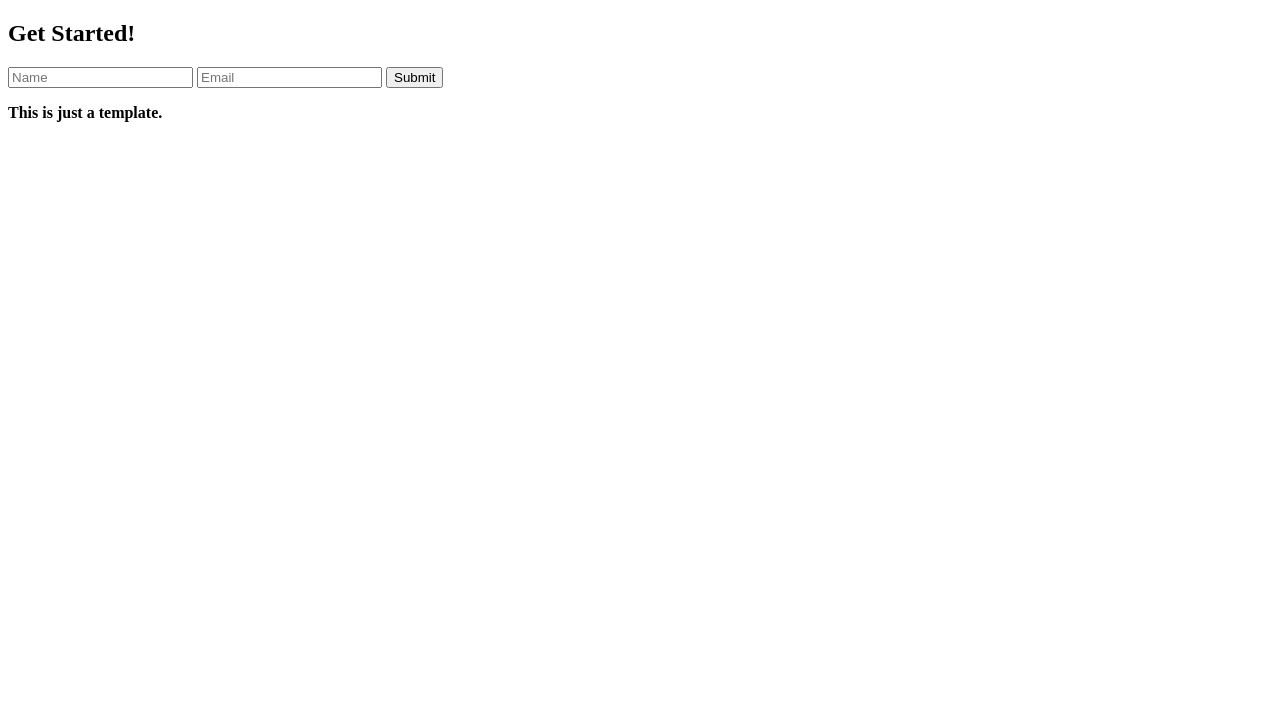
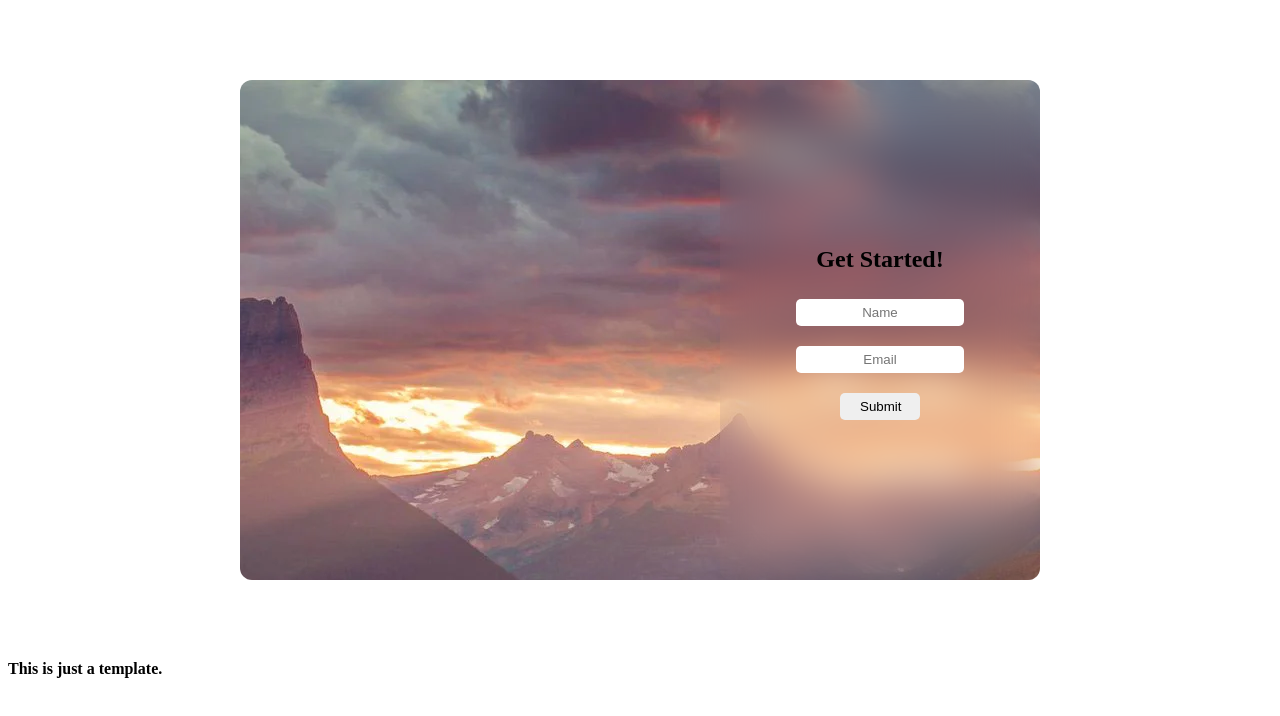
Before and after one commit to Kartikey-j/Sign-up-form, a plain HTML site: page index.html in a window 1280 px wide. Drawn offline with Linux system fonts and the light colour scheme.

Commit message:
Initial CSS

```diff
--- a/index.html
+++ b/index.html
@@ -11,13 +11,14 @@
     <div id="main-content">
         <div id="information">
             <h2>Get Started!</h2>
-            <input type="text" placeholder="Name" required>
-            <input type="email" placeholder="Email" required>
+            <input type="text" id="name" placeholder="Name" required>
+            <input type="email" id="email" placeholder="Email" required>
             <button id="submit">Submit</button>
         </div>
     </div>
     <footer>
         <p><strong>This is just a template.</strong></p>
     </footer>
+    <script src="script.js"></script>
 </body>
 </html>
--- a/style.css
+++ b/style.css
@@ -0,0 +1,38 @@
+div#main-content{
+    display: flex;
+    width: 800px;
+    height: 500px;
+    border: 0px;
+    border-radius: 12px;
+    margin: 80px auto;
+    background-color: aliceblue;
+    background-image: url(/sign-up-img.webp) ;
+    background-repeat: none;
+}
+
+div#information{
+    border: 0px solid gray;
+    border-radius: 10px 12px 12px 10px;
+    margin-left: auto;
+    width: 40%;
+    display: flex;
+    flex-direction: column;
+    justify-content: center;
+    backdrop-filter: blur(20px);
+}
+
+input,
+button,
+h2{
+    width: 40%;
+    margin: 10px 20px;
+    text-align: center;
+    align-self: center;
+    border-radius: 5px;
+    border: 0px;
+    padding: 6px 20px;
+}
+
+button{
+    width: 25%;
+}
```
Also changed, not shown: sign-up-img.webp (added).
